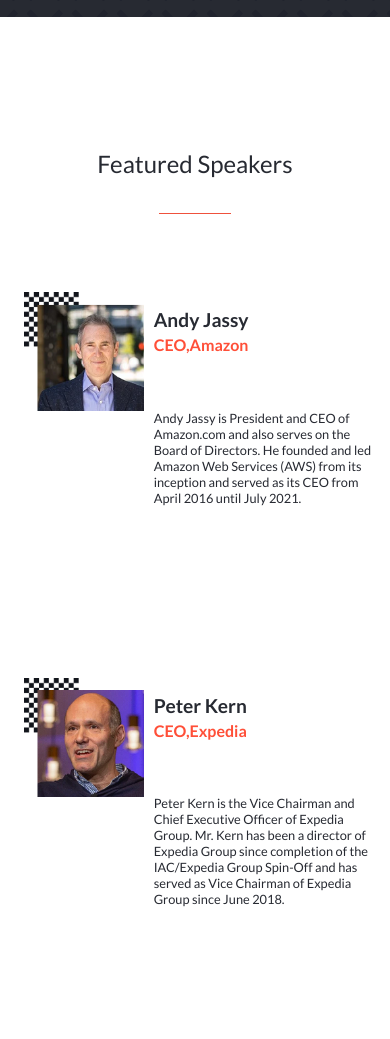
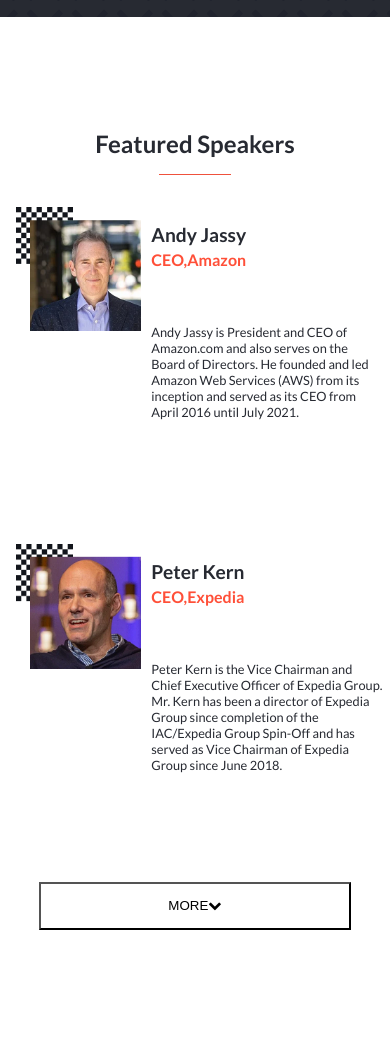
Before and after one commit to sajibarafatsiddiqui/technothirst, a website: page index.html in a window 390 px wide. Shown: the part 1642-2681 px from the top of the page. After the commit the page ends 2636 px from the top, so only its background shows below. Drawn offline with Linux system fonts and the light colour scheme.

Commit message:
changed the gap between two speaker in mobile version

```diff
--- a/asset/script.js
+++ b/asset/script.js
@@ -118,7 +118,9 @@
 const propTitle = {
   fontSize: '1.5rem',
   display: 'block',
-  fontWeight: 'normal',
+  fontWeight: 'bold',
+  padding: '0',
+  margin: '0'
 };
 
 Object.assign(title.style, propTitle);
@@ -130,7 +132,7 @@
   width: '4.5rem',
   height: '1rem',
   borderBottom: '1px solid rgb(239, 81, 60)',
-  margin: '0px auto 54px',
+  margin: '0px auto 2rem',
 };
 Object.assign(bar.style, propBar);
 featureSpeakers.appendChild(bar);
@@ -158,7 +160,7 @@
     gridTemplateRows: '5% 20% 75%',
     gridTemplateAreas: '"img name" "img profession" "img description"',
     height: '40vh',
-    padding: '1.5rem',
+    padding: '0 1rem'
   };
 
   Object.assign(speaker.style, propSpeaker);
--- a/index.html
+++ b/index.html
@@ -36,6 +36,7 @@
                 </div>
                 <div>
                 <ul class="nav_link">
+                    <li class="mobile"><a href="/technothirst">Home</a></li>
                     <li><a href="./about.html">About</a></li>
                     <li><a href="#">Write</a></li>
                     <li><a href="#">Sign in</a></li>
```
Also changed, not shown: README.md.
